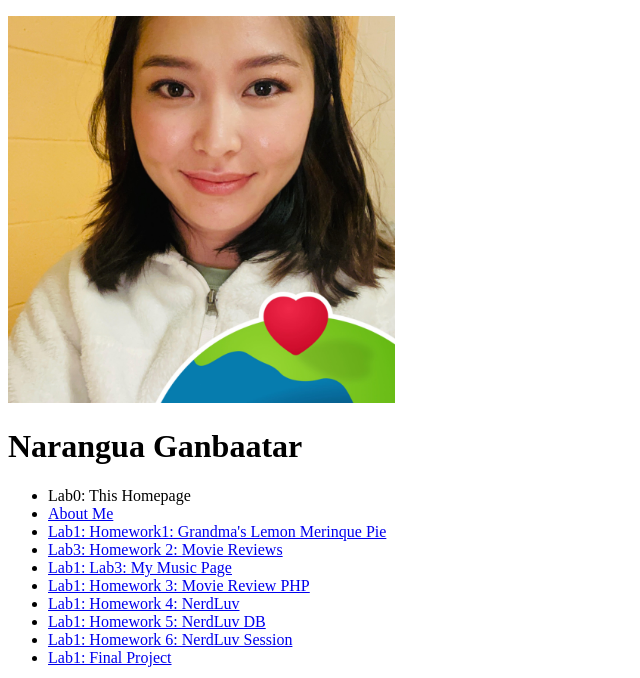
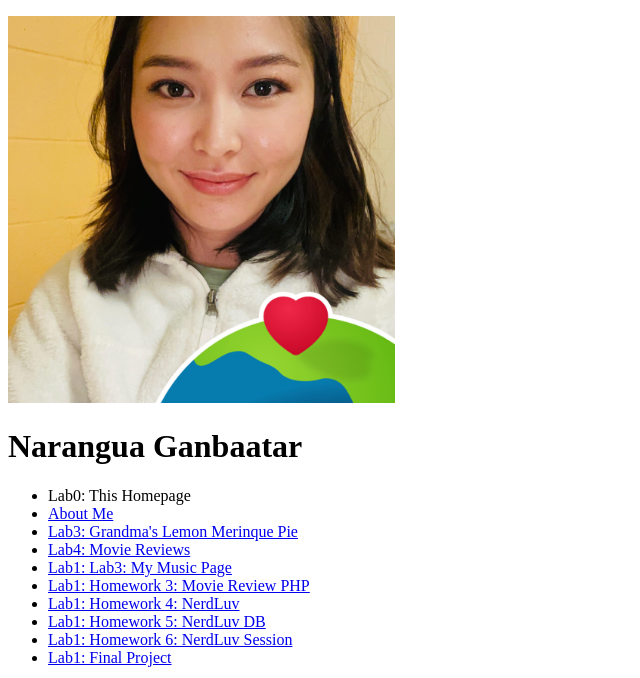
Before and after one commit to NaguaG/WAP, a plain HTML site: page index.html in a window 1280 px wide. Shown: the top 678 px of the page, without its empty margins (0-640 px from the left). Drawn offline with Linux system fonts and the light colour scheme.

Commit message:
push lab changes fix 2

```diff
--- a/index.html
+++ b/index.html
@@ -20,8 +20,8 @@
     <ul>
         <li>Lab0: This Homepage</li>
         <li><a href="Lab2/aboutme.html"> About Me</a></li>
-        <li><a href="/Lab3/lab3.html">Lab1: Homework1: Grandma's Lemon Merinque Pie</a></li>
-        <li><a href="/Lab4/lab4.html">Lab3: Homework 2: Movie Reviews</a></li>
+        <li><a href="/Lab3/lab3.html">Lab3: Grandma's Lemon Merinque Pie</a></li>
+        <li><a href="/Lab4/lab4.html">Lab4: Movie Reviews</a></li>
         <li><a href="/lab5/">Lab1: Lab3: My Music Page</a></li>
         <li><a href="/WAP">Lab1: Homework 3: Movie Review PHP</a></li>
         <li><a href="/WAP">Lab1: Homework 4: NerdLuv</a></li>
```
